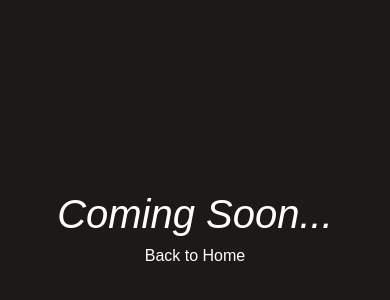
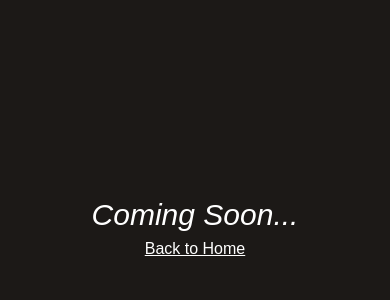
Before and after one commit to Reeyhanyilmaz/FigmaDemoCoding, a React (Create React App) app: page /coming-soon in a window 390 px wide. Shown: the part 196-496 px from the top of the page. Built offline with nearby package versions, Linux system fonts and the light colour scheme.

Commit message:
change styles with chakra-ui

```diff
--- a/src/components/ComingSoon/index.tsx
+++ b/src/components/ComingSoon/index.tsx
@@ -1,16 +1,21 @@
 import React from "react";
 import { Link } from "react-router-dom";
 import styles from "./styles.module.css";
+import { Text } from "@chakra-ui/react";
 
 function ComingSoon() {
   return (
     <div className={styles.coming}>
-      <em>
-        <h1>Coming Soon...</h1>
-      </em>
+      <Text
+        as="i"
+        color="white"
+        fontSize={{ base: "30px", md: "40px", lg: "100px" }}
+      >
+        Coming Soon...
+      </Text>
 
       <Link to="/" className={styles.linkto}>
-        <p>Back to Home</p>
+        <Text as="u">Back to Home</Text>
       </Link>
     </div>
   );
--- a/src/components/ComingSoon/styles.module.css
+++ b/src/components/ComingSoon/styles.module.css
@@ -12,28 +12,6 @@
   min-height: 100%;
 }
 
-h1 {
-  display: flex;
-  align-items: center;
-  justify-content: center;
-  font-size: 100px;
-  width: 100%;
-  height: auto;
-  fill: #fff;
-  color: #fff;
-}
-
 .linkto{
   color: #fff;
 }
-
-@media screen and (max-width: 767px) {
-  h1 {
-    display: flex;
-    align-items: center;
-    justify-content: center;
-    font-size: 40px;
-    padding: 0 20px 0 20px;
-    width: 100%;
-  }
-}
```
